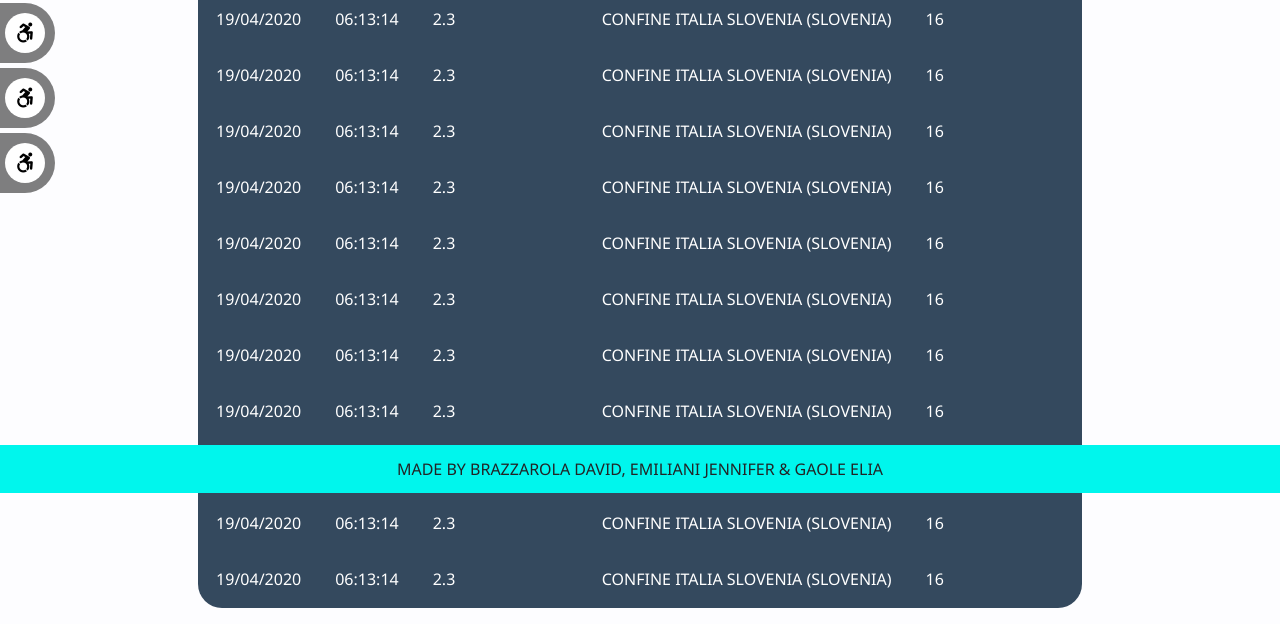
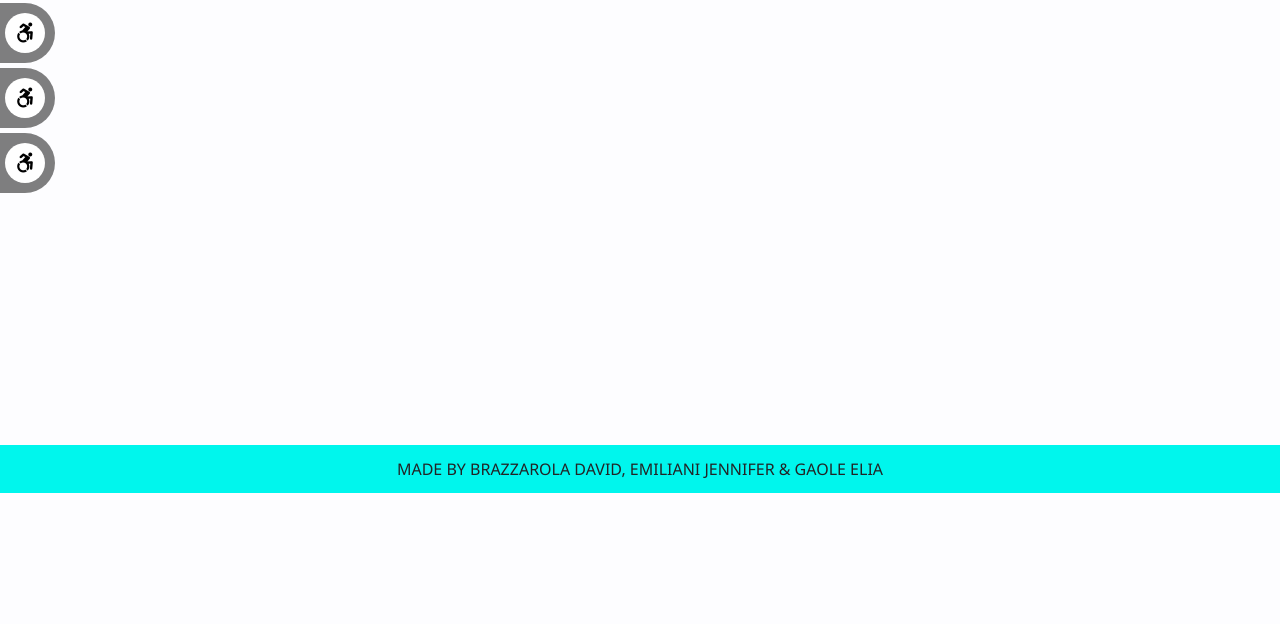
Before and after one commit to Elia01/Abacus-Project, a plain HTML site: page Abacus-Project/web/index.html in a window 1280 px wide. Shown: the part 307-931 px from the top of the page. After the commit the page ends 800 px from the top, so only its background shows below. Drawn offline with nearby package versions, Linux system fonts and the light colour scheme.

Commit message:
Add files via upload

```diff
--- a/Abacus-Project/nbproject/private/private.xml
+++ b/Abacus-Project/nbproject/private/private.xml
@@ -2,6 +2,10 @@
 <project-private xmlns="http://www.netbeans.org/ns/project-private/1">
     <editor-bookmarks xmlns="http://www.netbeans.org/ns/editor-bookmarks/2" lastBookmarkId="0"/>
     <open-files xmlns="http://www.netbeans.org/ns/projectui-open-files/2">
-        <group/>
+        <group>
+            <file>file:/C:/Users/Elia/Documents/NetBeansProjects/Abacus-Project/web/cose.html</file>
+            <file>file:/C:/Users/Elia/Documents/NetBeansProjects/Abacus-Project/web/index.html</file>
+            <file>file:/C:/Users/Elia/Documents/NetBeansProjects/Abacus-Project/src/java/TableUpdate.java</file>
+        </group>
     </open-files>
 </project-private>
--- a/Abacus-Project/web/cose.html
+++ b/Abacus-Project/web/cose.html
@@ -6,21 +6,10 @@
         <th>Località</th>
         <th>Profondità (KM)</th>
     </tr>
-    <tr>
-        <td data-th="Data">19/04/2020</td>
-        <td data-th="Ora">06:13:14</td>
-        <td data-th="Magnitudo">2.3</td>
-        <td data-th="Zona">Confine Italia Slovenia (SLOVENIA)</td>
-        <td data-th="Profondita">16</td>
-    </tr>
 
-    <tr>
-        <td data-th="Data">19/04/2020</td>
-        <td data-th="Ora">06:13:14</td>
-        <td data-th="Magnitudo">2.3</td>
-        <td data-th="Zona">Confine Italia Slovenia (SLOVENIA)</td>
-        <td data-th="Profondita">16</td>
-    </tr>
+    <!--Write here-->
+
+    <!--nuova-->
 
 
     <tr>
@@ -32,89 +21,4 @@
     </tr>
 
 
-    <tr>
-        <td data-th="Data">19/04/2020</td>
-        <td data-th="Ora">06:13:14</td>
-        <td data-th="Magnitudo">2.3</td>
-        <td data-th="Zona">Confine Italia Slovenia (SLOVENIA)</td>
-        <td data-th="Profondita">16</td>
-    </tr>
-
-
-    <tr>
-        <td data-th="Data">19/04/2020</td>
-        <td data-th="Ora">06:13:14</td>
-        <td data-th="Magnitudo">2.3</td>
-        <td data-th="Zona">Confine Italia Slovenia (SLOVENIA)</td>
-        <td data-th="Profondita">16</td>
-    </tr>
-
-
-    <tr>
-        <td data-th="Data">19/04/2020</td>
-        <td data-th="Ora">06:13:14</td>
-        <td data-th="Magnitudo">2.3</td>
-        <td data-th="Zona">Confine Italia Slovenia (SLOVENIA)</td>
-        <td data-th="Profondita">16</td>
-    </tr>
-
-
-    <tr>
-        <td data-th="Data">19/04/2020</td>
-        <td data-th="Ora">06:13:14</td>
-        <td data-th="Magnitudo">2.3</td>
-        <td data-th="Zona">Confine Italia Slovenia (SLOVENIA)</td>
-        <td data-th="Profondita">16</td>
-    </tr>
-
-
-    <tr>
-        <td data-th="Data">19/04/2020</td>
-        <td data-th="Ora">06:13:14</td>
-        <td data-th="Magnitudo">2.3</td>
-        <td data-th="Zona">Confine Italia Slovenia (SLOVENIA)</td>
-        <td data-th="Profondita">16</td>
-    </tr>
-
-
-    <tr>
-        <td data-th="Data">19/04/2020</td>
-        <td data-th="Ora">06:13:14</td>
-        <td data-th="Magnitudo">2.3</td>
-        <td data-th="Zona">Confine Italia Slovenia (SLOVENIA)</td>
-        <td data-th="Profondita">16</td>
-    </tr>
-
-
-    <tr>
-        <td data-th="Data">19/04/2020</td>
-        <td data-th="Ora">06:13:14</td>
-        <td data-th="Magnitudo">2.3</td>
-        <td data-th="Zona">Confine Italia Slovenia (SLOVENIA)</td>
-        <td data-th="Profondita">16</td>
-    </tr>
-
-
-    <tr>
-<td data-th="Data">19/04/2020</td>
-<td data-th="Ora">06:13:14</td>
-<td data-th="Magnitudo">2.3</td>
-<td data-th="Zona">Confine Italia Slovenia (SLOVENIA)</td>
-<td data-th="Profondita">16</td>
-</tr>
-
-
-    <tr>
-<td data-th="Data">19/04/2020</td>
-<td data-th="Ora">06:13:14</td>
-<td data-th="Magnitudo">2.3</td>
-<td data-th="Zona">Confine Italia Slovenia (SLOVENIA)</td>
-<td data-th="Profondita">16</td>
-</tr>
-
-
-<!--Write here-->
-
-<!--nuova-->
-
 </table>
```
Also changed, not shown: Abacus-Project/build/web/cose.html (+3 -99 lines), 2 other files.
